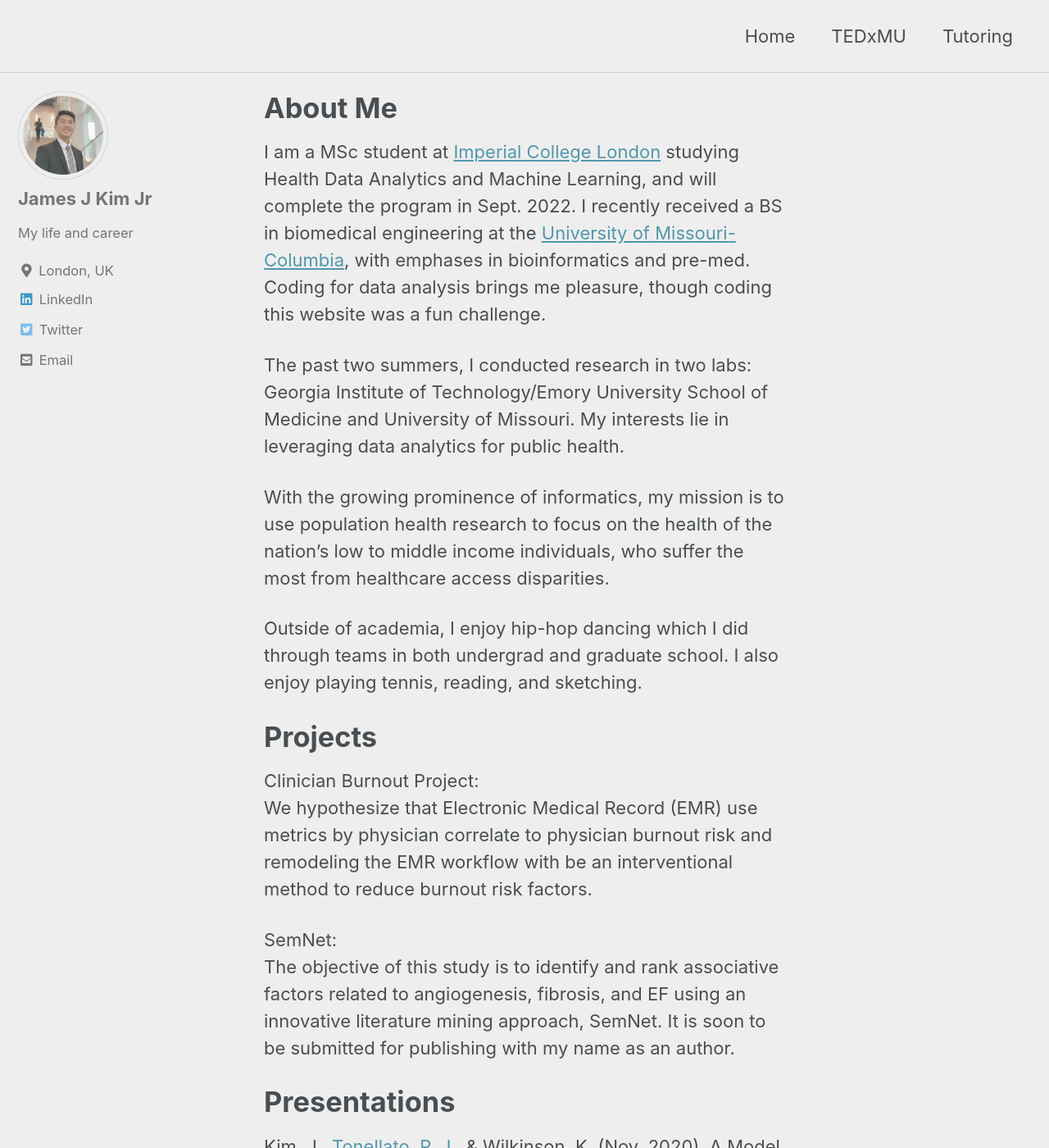
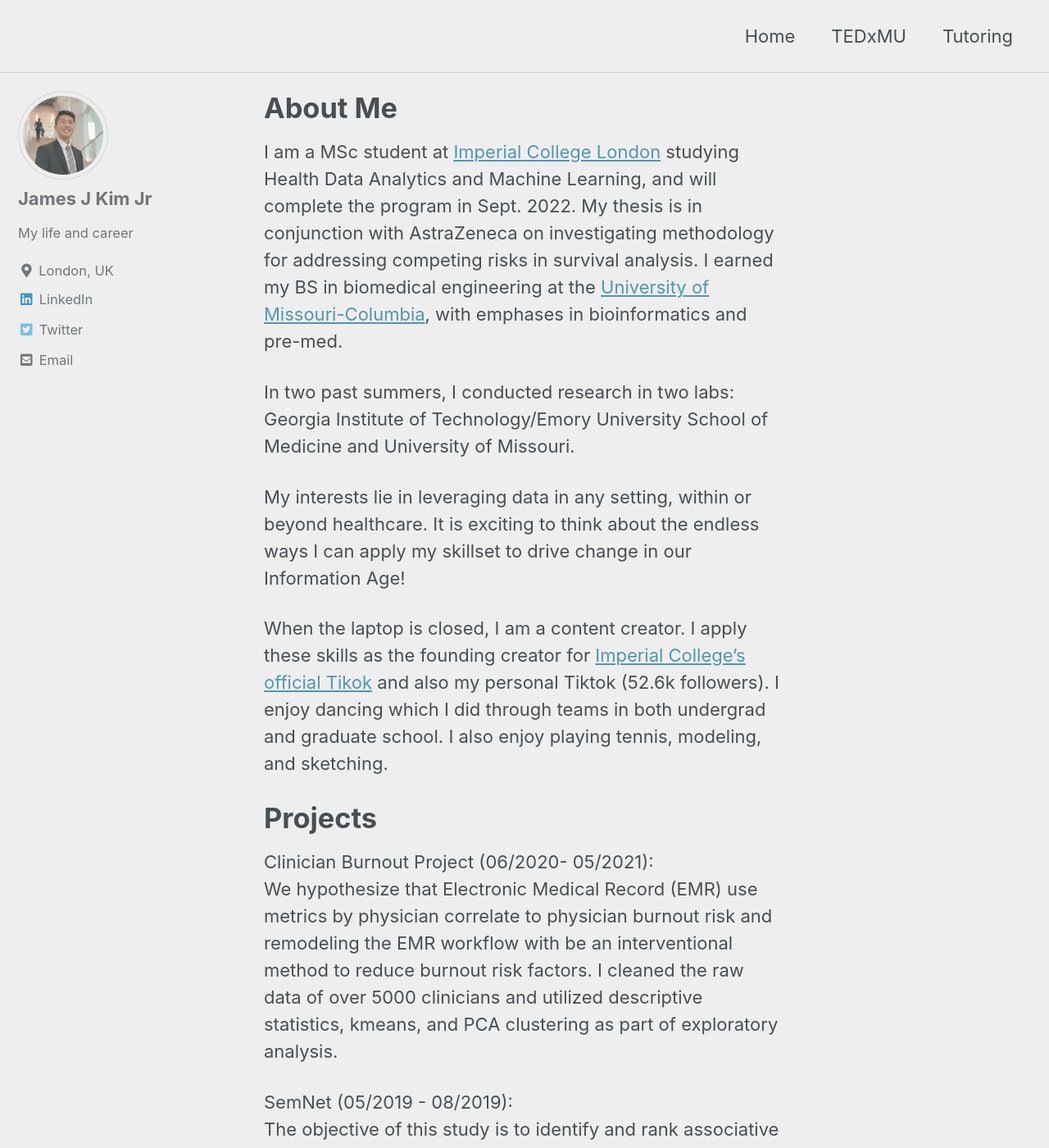
Before and after one commit to james113001/james113001.github.io, a Jekyll site: the page built from index.md, in a window 1280 px wide and 1400 px high. Shown: the whole window at 82% size. Built offline with Jekyll 4.4.1, drawn with Linux system fonts in a browser that asks for light colours; cached includes are drawn as plain includes; the list of posts is cut into pages by our own code; our own code applies the rules of GitHub Pages for plain Markdown files; some of the changed text lies outside the part shown.

Commit message:
Update bio

```diff
--- a/index.md
+++ b/index.md
@@ -5,20 +5,20 @@ author_profile: true
 
 # About Me
 
-I am a MSc student at [Imperial College London](https://www.imperial.ac.uk/) studying Health Data Analytics and Machine Learning, and will complete the program in Sept. 2022. I recently received a BS in biomedical engineering at the [University of Missouri-Columbia](https://missouri.edu/), with emphases in bioinformatics and pre-med. Coding for data analysis brings me pleasure, though coding this website was a fun challenge.
+I am a MSc student at [Imperial College London](https://www.imperial.ac.uk/) studying Health Data Analytics and Machine Learning, and will complete the program in Sept. 2022. My thesis is in conjunction with AstraZeneca on investigating methodology for addressing competing risks in survival analysis. I earned my BS in biomedical engineering at the [University of Missouri-Columbia](https://missouri.edu/), with emphases in bioinformatics and pre-med.
 
-The past two summers, I conducted research in two labs: Georgia Institute of Technology/Emory University School of Medicine and University of Missouri. My interests lie in leveraging data analytics for public health.
+In two past summers, I conducted research in two labs: Georgia Institute of Technology/Emory University School of Medicine and University of Missouri.
 
-With the growing prominence of informatics, my mission is to use population health research to focus on the health of the nation’s low to middle income individuals, who suffer the most from healthcare access disparities.
+My interests lie in leveraging data in any setting, within or beyond healthcare. It is exciting to think about the endless ways I can apply my skillset to drive change in our Information Age!
 
-Outside of academia, I enjoy hip-hop dancing which I did through teams in both undergrad and graduate school. I also enjoy playing tennis, reading, and sketching.
+When the laptop is closed, I am a content creator. I apply these skills as the founding creator for [Imperial College's official Tikok](https://www.tiktok.com/@imperialcollege) and also my personal Tiktok (52.6k followers). I enjoy dancing which I did through teams in both undergrad and graduate school. I also enjoy playing tennis, modeling, and sketching.
 
 # Projects
-Clinician Burnout Project:
-We hypothesize that Electronic Medical Record (EMR) use metrics by physician correlate to physician burnout risk and remodeling the EMR workflow with be an interventional method to reduce burnout risk factors.
+Clinician Burnout Project (06/2020- 05/2021):
+We hypothesize that Electronic Medical Record (EMR) use metrics by physician correlate to physician burnout risk and remodeling the EMR workflow with be an interventional method to reduce burnout risk factors. I cleaned the raw data of over 5000 clinicians and utilized descriptive statistics, kmeans, and PCA clustering as part of exploratory analysis.
 
-SemNet:
-The objective of this study is to identify and rank associative factors related to angiogenesis, fibrosis, and EF using an innovative literature mining approach, SemNet. It is soon to be submitted for publishing with my name as an author.
+SemNet (05/2019 - 08/2019):
+The objective of this study is to identify and rank associative factors related to angiogenesis, fibrosis, and EF using an innovative literature mining approach, SemNet. I interpreted the SemNet's network analysis data and visualized node connectivity for presentation. I also drafted the first 20 pages of the project's manuscript, which is still ongoing by the team. It is soon to be submitted for publishing with my name as an author.
 
 # Presentations
 Kim, J., [Tonellato, P. J.](https://scholar.google.com/citations?user=G56I1_sAAAAJ&hl=en&oi=ao), & Wilkinson, K. (Nov. 2020). A Model of Physician Clinical Burnout based on Electronic Medical Record Use Metrics. [e-Poster](https://cattendee.abstractsonline.com/meeting/9244/Presentation/2962) presentation at Annual Biomedical Research Conference for Minority Students ([ABRCMS](https://www.abrcms.org/)) The Virtual Experience.
```
Also changed, not shown: other parts of index.md (+1 -0 lines).
